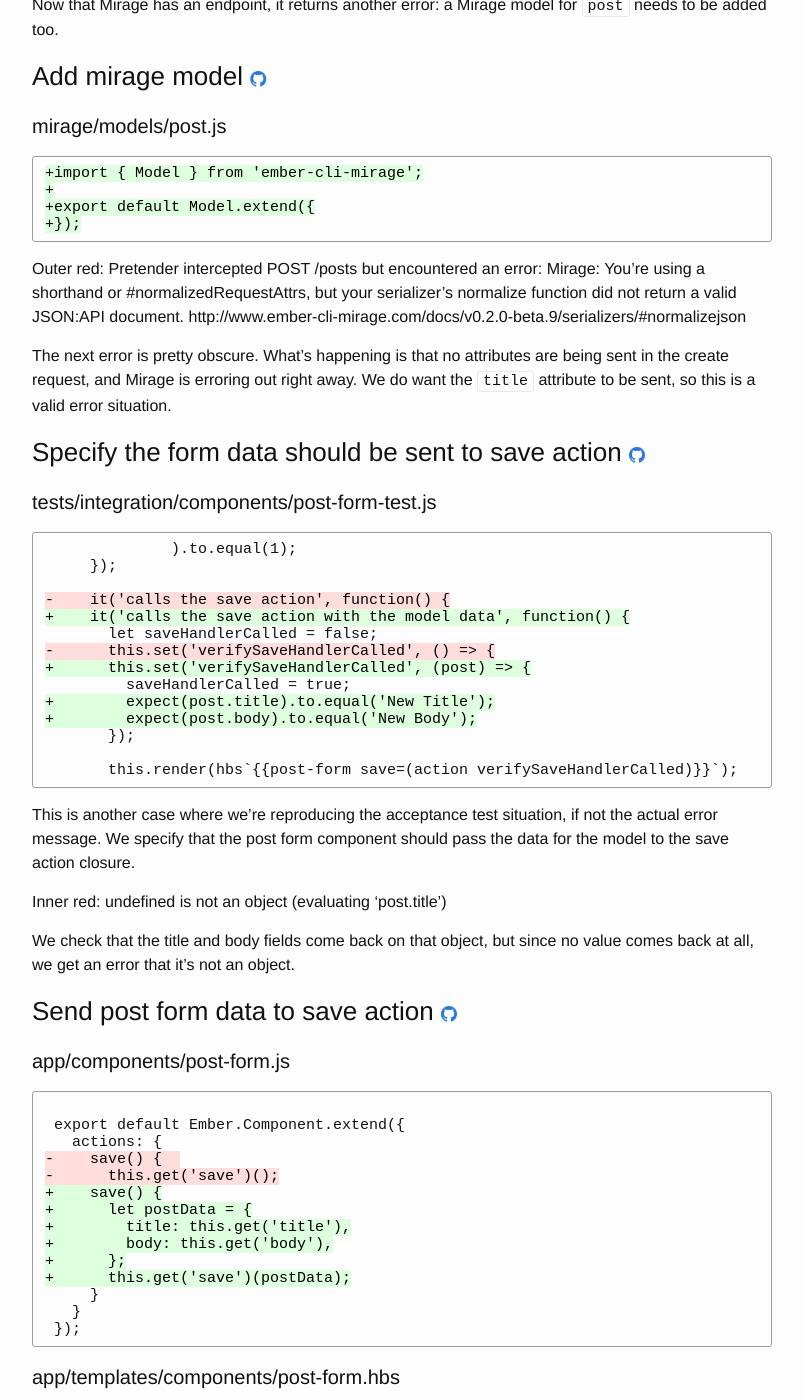
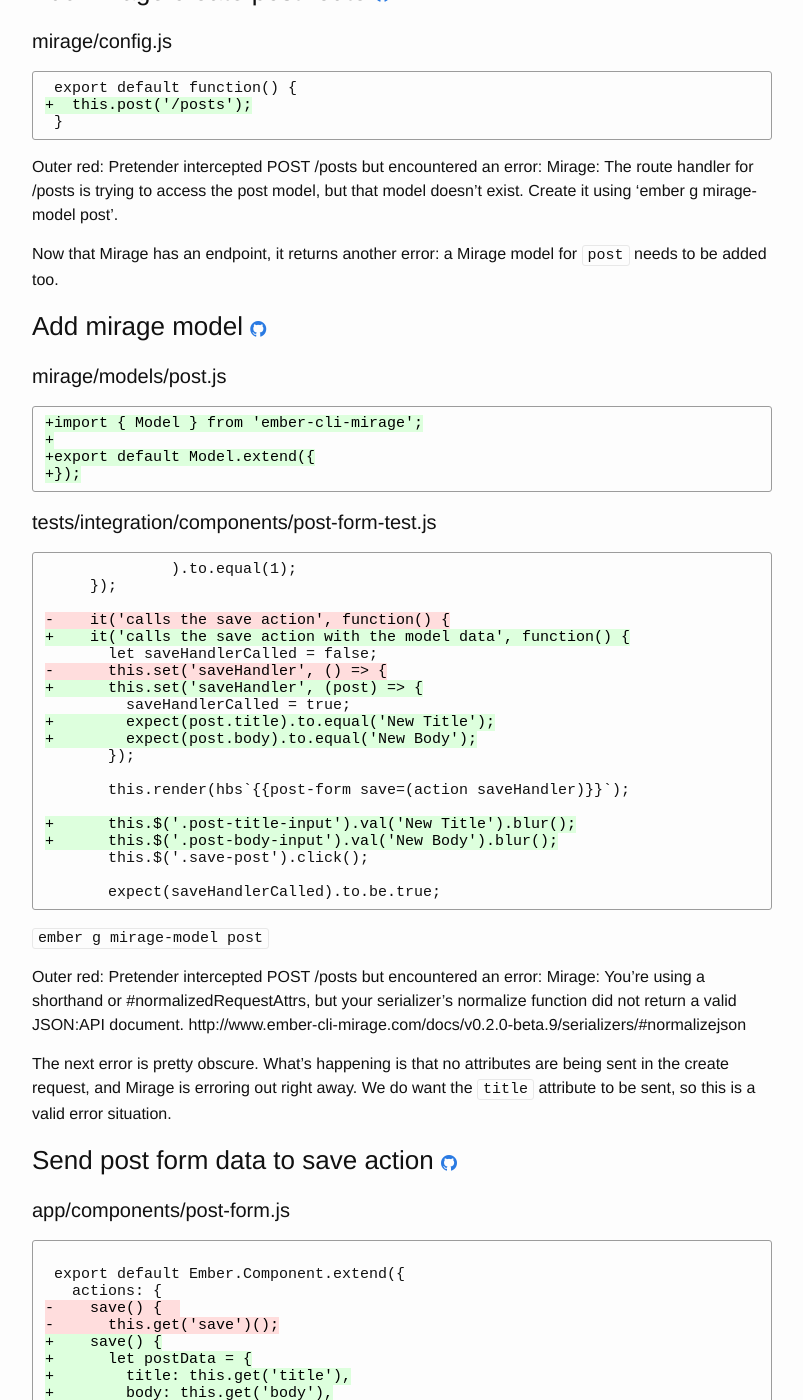
Before and after one commit to learn-tdd-in/learntdd.in, a Jekyll site: the page built from ember/index.md, in a window 1280 px wide and 1400 px high, scrolled down 12705 px. Shown: the whole window, without its empty margins (238-1041 px from the left). Built offline with Jekyll 4.4.1, drawn with Linux system fonts in a browser that asks for light colours; some of the changed text lies outside the part shown.

Commit message:
Update Ember commits

````diff
--- a/ember/_commits.md
+++ b/ember/_commits.md
@@ -1,4 +1,4 @@
-### Specify the feature for creating a blog post [<span class="octicon octicon-mark-github"></span>](https://github.com/learn-tdd-in/ember/commit/8cb0341a8b58b73cf8e602cd29ab2f55ed2923ab)
+### Specify the feature for creating a blog post [<span class="octicon octicon-mark-github"></span>](https://github.com/learn-tdd-in/ember/commit/1bcbf005c14db9e83e600406e2723fcd67487ecd)
 
 #### tests/acceptance/creating-a-blog-post-test.js
 
@@ -42,12 +42,14 @@
 +});{% endraw %}
 ```
 
+`ember g acceptance-test creating-a-blog-post`
+
 We set up the entire acceptance test at once. This test will guide us through the rest of the unit testing and implementation of the feature.
 
 Red: The URL '/posts/new' did not match any routes in your application
 
 
-### Add new blog post route [<span class="octicon octicon-mark-github"></span>](https://github.com/learn-tdd-in/ember/commit/29930d87c3ff519b36b3839df707aa844dac64a2)
+### Add new blog post route [<span class="octicon octicon-mark-github"></span>](https://github.com/learn-tdd-in/ember/commit/d039f98e88fac41c59262bf8773a87516a5bbb5f)
 
 #### app/router.js
 
@@ -107,6 +109,8 @@
 +);{% endraw %}
 ```
 
+`ember g route posts/new`
+
 We only change enough code to get to the next error message. Getting past the "no route" error only requires creating the route in the routes file.
 
 Red: Element .post-title-input not found.
@@ -114,7 +118,7 @@
 The next error is simple: no `.post-title-input` field is found to fill text into.
 
 
-### Add form component and unit test [<span class="octicon octicon-mark-github"></span>](https://github.com/learn-tdd-in/ember/commit/5d1438d5240d2ddc7428d97352291e36c6af2feb)
+### Add form component and unit test [<span class="octicon octicon-mark-github"></span>](https://github.com/learn-tdd-in/ember/commit/51ed5955b1d302f7aec06c7c4df20ad43b5ba52b)
 
 #### app/components/post-form.js
 
@@ -164,19 +168,21 @@
 +    it('renders the form', function() {
 +      this.render(hbs`{{post-form}}`);
 +
-+      var titleInput = this.$('input[type=text].post-title-input');
-+      expect(titleInput.length,
-+             'Text input .post-title-input not found'
++      var title = this.$('.post-title-input');
++      expect(title.length,
++             'Element .post-title-input not found'
 +             ).to.equal(1);
 +
-+      var bodyInput = this.$('textarea.post-body-input');
-+      expect(bodyInput.length,
-+             'Textarea .post-body-input not found'
++      var body = this.$('.post-body-input');
++      expect(body.length,
++             'Element .post-body-input not found'
 +             ).to.equal(1);
 +    });
 +  }
 +);{% endraw %}
 ```
+
+`ember g component post-form`
 
 Rather than just getting the test to pass by putting a form input on the route's template, we "write the code we wish we had." In this case, we wish we had a `post-form` component to use that would provide the form inputs for us.
 
@@ -184,12 +190,12 @@
 
 We create the component, then create a unit tests for it that reproduce the acceptance test error.
 
-Inner red: Text input .post-title-input not found: expected 0 to equal 1
+Inner red: Element .post-title-input not found: expected 0 to equal 1
 
 The default error message isn't the same because the Ember component tests use a different framework than acceptance tests, so we write a custom error message to match more closely.
 
 
-### Add form component markup [<span class="octicon octicon-mark-github"></span>](https://github.com/learn-tdd-in/ember/commit/b733d54719611a88c6b7a57c337a050fc85f7675)
+### Add form component markup [<span class="octicon octicon-mark-github"></span>](https://github.com/learn-tdd-in/ember/commit/a962f2bce799ea711899596a8225efd05da99770)
 
 #### app/templates/components/post-form.hbs
 
@@ -214,7 +220,7 @@
 Now that we're rendering markup for the component, its unit test is able to find the title field and fill it in. The acceptance test also gets past the point of filling in the title, and now it hangs after clicking the save button. I'm not sure why, but I think it has to do with the fact that, since that form isn't wired up to any Ember behavior, the form is actually submitted in the browser, which closes down the Ember app. In any case, we need to get Ember handling the form submission.
 
 
-### Specify the component should call the save action [<span class="octicon octicon-mark-github"></span>](https://github.com/learn-tdd-in/ember/commit/9031beea47374257902db419c26cece28361baa3)
+### Specify the component should call the save action [<span class="octicon octicon-mark-github"></span>](https://github.com/learn-tdd-in/ember/commit/2f7f85ec649d4ea5719a28c96c72b8a04ada42cd)
 
 #### tests/acceptance/creating-a-blog-post-test.js
 
@@ -271,20 +277,18 @@
 #### tests/integration/components/post-form-test.js
 
 ```diff
-{% raw %}              'Textarea .post-body-input not found'
+{% raw %}              'Element .post-body-input not found'
               ).to.equal(1);
      });
 +
 +    it('calls the save action', function() {
 +      let saveHandlerCalled = false;
-+      this.set('verifySaveHandlerCalled', () => {
++      this.set('saveHandler', () => {
 +        saveHandlerCalled = true;
 +      });
 +
-+      this.render(hbs`{{post-form save=(action verifySaveHandlerCalled)}}`);
++      this.render(hbs`{{post-form save=(action saveHandler)}}`);
 +
-+      this.$('.post-title-input').val('New Title').blur();
-+      this.$('.post-body-input').val('New Body').blur();
 +      this.$('.save-post').click();
 +
 +      expect(saveHandlerCalled).to.be.true;
@@ -300,7 +304,7 @@
 In order to get clear test output from the component test, we temporarily disable the acceptance test so it's only the component test causing the suite to hang.
 
 
-### Call save handler from post form [<span class="octicon octicon-mark-github"></span>](https://github.com/learn-tdd-in/ember/commit/857684e218013d074e87f879a658b42d49482ed4)
+### Call save handler from post form [<span class="octicon octicon-mark-github"></span>](https://github.com/learn-tdd-in/ember/commit/904368a2ec5724dce13d18112dfbc74706c275fd)
 
 #### app/components/post-form.js
 
@@ -388,7 +392,7 @@
 Now it errors out because we aren't passing a save action closure into the component.
 
 
-### Add new post controller for save action [<span class="octicon octicon-mark-github"></span>](https://github.com/learn-tdd-in/ember/commit/e91b0f5d5b526ed68909c248e191e6285c9026cd)
+### Add new post controller for save action [<span class="octicon octicon-mark-github"></span>](https://github.com/learn-tdd-in/ember/commit/3dad55200a670d1e159e4df05e2179ed62323b32)
 
 #### app/controllers/posts/new.js
 
@@ -442,6 +446,8 @@
 +);{% endraw %}
 ```
 
+`ember g controller posts/new`
+
 We implement a save handler by adding a new post controller to put it in, adding the handler, then passing it into the form component.
 
 Outer red: The route posts.show was not found
@@ -449,7 +455,7 @@
 Now the acceptance test successfully attempts to transition to the `posts.show` route, but it doesn't yet exist.
 
 
-### Add posts.show route [<span class="octicon octicon-mark-github"></span>](https://github.com/learn-tdd-in/ember/commit/1c3e180613a02548f0eee4088c7614db74cb925c)
+### Add posts.show route [<span class="octicon octicon-mark-github"></span>](https://github.com/learn-tdd-in/ember/commit/16c68778dc772e2bd61c9377eb93e6d6912be5e5)
 
 #### app/router.js
 
@@ -507,12 +513,14 @@
 +);{% endraw %}
 ```
 
+`ember g route posts/show`
+
 Outer red: expected '' to equal 'Test Post'
 
 Now the acceptance test is able to display the `posts.show` route, but it can't find the post's title on the page, because we aren't rendering anything to the screen yet.
 
 
-### Add detail component and unit test [<span class="octicon octicon-mark-github"></span>](https://github.com/learn-tdd-in/ember/commit/c087dcbb197d1685c93b71b3cf940af9bf7ba754)
+### Add detail component and unit test [<span class="octicon octicon-mark-github"></span>](https://github.com/learn-tdd-in/ember/commit/3218bf92b172163311306dca44df1050dcb07596)
 
 #### app/components/post-detail.js
 
@@ -570,12 +578,14 @@
 +);{% endraw %}
 ```
 
+`ember g component post-detail`
+
 Again, instead of making the acceptance test pass as quickly as possible, we "write the code we wish we had": a post display component. We create it and add a component test that reproduces the acceptance test error; we specify that the component displays the post's title. And we go ahead and specify that it displays the body, too, because that seems safe in this case.
 
 Inner red: expected '' to equal 'Test Title'
 
 
-### Add post detail display markup [<span class="octicon octicon-mark-github"></span>](https://github.com/learn-tdd-in/ember/commit/1adc7ccce95f03be71d26459a08615079a0a22b3)
+### Add post detail display markup [<span class="octicon octicon-mark-github"></span>](https://github.com/learn-tdd-in/ember/commit/dbe73cea8a7f1be2ad4ac260c567411e31eccfbf)
 
 #### app/templates/components/post-detail.hbs
 
@@ -595,7 +605,7 @@
 The acceptance test still has the same error, because we aren't passing the model into the component.
 
 
-### Hook routes into post model [<span class="octicon octicon-mark-github"></span>](https://github.com/learn-tdd-in/ember/commit/89b5303e82a134d7813471607cba7e70d4ec0e66)
+### Hook routes into post model [<span class="octicon octicon-mark-github"></span>](https://github.com/learn-tdd-in/ember/commit/854cdbe9e12c49485fa7fc1b4fa709bb20c513cd)
 
 #### app/controllers/posts/new.js
 
@@ -649,7 +659,7 @@
 With this logic added, the acceptance test errors out quickly: there _is_ no `post` model.
 
 
-### Add post model [<span class="octicon octicon-mark-github"></span>](https://github.com/learn-tdd-in/ember/commit/1b333c1352de3b319e32e41f2ef2ebf6a2c9a0ac)
+### Add post model [<span class="octicon octicon-mark-github"></span>](https://github.com/learn-tdd-in/ember/commit/5efc45fb1bea687ced95ead8db10e3c1ac764474)
 
 #### app/models/post.js
 
@@ -687,12 +697,14 @@
 +);{% endraw %}
 ```
 
+`ember g model post`
+
 Outer red: Your Ember app tried to POST '/posts', but there was no route defined to handle this request. Define a route that matches this path in your mirage/config.js file.
 
 Next we get an error from Mirage, our fake server. It needs a corresponding post creation endpoint created.
 
 
-### Add mirage create post route [<span class="octicon octicon-mark-github"></span>](https://github.com/learn-tdd-in/ember/commit/2b7762d13a830988f798b780dd0df58d82410ea3)
+### Add mirage create post route [<span class="octicon octicon-mark-github"></span>](https://github.com/learn-tdd-in/ember/commit/3c0888e8ad108573f6477666076fd27adf920c1b)
 
 #### mirage/config.js
 
@@ -707,7 +719,7 @@
 Now that Mirage has an endpoint, it returns another error: a Mirage model for `post` needs to be added too.
 
 
-### Add mirage model [<span class="octicon octicon-mark-github"></span>](https://github.com/learn-tdd-in/ember/commit/30902aca56f403c77f01e083fe2a179c669f40bc)
+### Add mirage model [<span class="octicon octicon-mark-github"></span>](https://github.com/learn-tdd-in/ember/commit/edcf9e9b20a740d6478f68812bce6a6f2687c54e)
 
 #### mirage/models/post.js
 
@@ -718,12 +730,6 @@
 +});{% endraw %}
 ```
 
-Outer red: Pretender intercepted POST /posts but encountered an error: Mirage: You're using a shorthand or #normalizedRequestAttrs, but your serializer's normalize function did not return a valid JSON:API document. http://www.ember-cli-mirage.com/docs/v0.2.0-beta.9/serializers/#normalizejson
-
-The next error is pretty obscure. What's happening is that no attributes are being sent in the create request, and Mirage is erroring out right away. We do want the `title` attribute to be sent, so this is a valid error situation.
-
-
-### Specify the form data should be sent to save action [<span class="octicon octicon-mark-github"></span>](https://github.com/learn-tdd-in/ember/commit/ab537f955f3b447680bf4250cb02111dd4f30f41)
 
 #### tests/integration/components/post-form-test.js
 
@@ -734,24 +740,30 @@
 -    it('calls the save action', function() {
 +    it('calls the save action with the model data', function() {
        let saveHandlerCalled = false;
--      this.set('verifySaveHandlerCalled', () => {
-+      this.set('verifySaveHandlerCalled', (post) => {
+-      this.set('saveHandler', () => {
++      this.set('saveHandler', (post) => {
          saveHandlerCalled = true;
 +        expect(post.title).to.equal('New Title');
 +        expect(post.body).to.equal('New Body');
        });
 
-       this.render(hbs`{{post-form save=(action verifySaveHandlerCalled)}}`);{% endraw %}
+       this.render(hbs`{{post-form save=(action saveHandler)}}`);
+
++      this.$('.post-title-input').val('New Title').blur();
++      this.$('.post-body-input').val('New Body').blur();
+       this.$('.save-post').click();
+
+       expect(saveHandlerCalled).to.be.true;{% endraw %}
 ```
 
-This is another case where we're reproducing the acceptance test situation, if not the actual error message. We specify that the post form component should pass the data for the model to the save action closure.
+`ember g mirage-model post`
 
-Inner red: undefined is not an object (evaluating 'post.title')
+Outer red: Pretender intercepted POST /posts but encountered an error: Mirage: You're using a shorthand or #normalizedRequestAttrs, but your serializer's normalize function did not return a valid JSON:API document. http://www.ember-cli-mirage.com/docs/v0.2.0-beta.9/serializers/#normalizejson
 
-We check that the title and body fields come back on that object, but since no value comes back at all, we get an error that it's not an object.
+The next error is pretty obscure. What's happening is that no attributes are being sent in the create request, and Mirage is erroring out right away. We do want the `title` attribute to be sent, so this is a valid error situation.
 
 
-### Send post form data to save action [<span class="octicon octicon-mark-github"></span>](https://github.com/learn-tdd-in/ember/commit/c8e8be260d11db92b6733c575122debb12b4875d)
+### Send post form data to save action [<span class="octicon octicon-mark-github"></span>](https://github.com/learn-tdd-in/ember/commit/2b4366e4d40a4d1935ddc5db39e717c53798ac38)
 
 #### app/components/post-form.js
 
@@ -798,7 +810,7 @@
 Now the acceptance test still gives the same error, and in this case the tests aren't that helpful to guide us to why. What's going on is that the Ember Data `post` model doesn't have any fields defined on it, so it isn't saved and retrieved by the show page.
 
 
-### Add fields to post model [<span class="octicon octicon-mark-github"></span>](https://github.com/learn-tdd-in/ember/commit/55ef9b2bce1b698a8aad524ebba301374a7d38ff)
+### Add fields to post model [<span class="octicon octicon-mark-github"></span>](https://github.com/learn-tdd-in/ember/commit/044726c658666cc530605d6d01c1a700a8d20e4c)
 
 #### app/models/post.js
 
@@ -819,7 +831,7 @@
 The next error is in Mirage again: we now get to the post show page, but Mirage isn't configured to retrieve a post by ID.
 
 
-### Add mirage get post route [<span class="octicon octicon-mark-github"></span>](https://github.com/learn-tdd-in/ember/commit/b6d04b0daf6bc9ae33e9209226a470dfe975c6a5)
+### Add mirage get post route [<span class="octicon octicon-mark-github"></span>](https://github.com/learn-tdd-in/ember/commit/8a55dda8c430e2f0bb8ecc8cbc6cac085135f685)
 
 #### mirage/config.js
 
````
Also changed, not shown: 1 other file.
